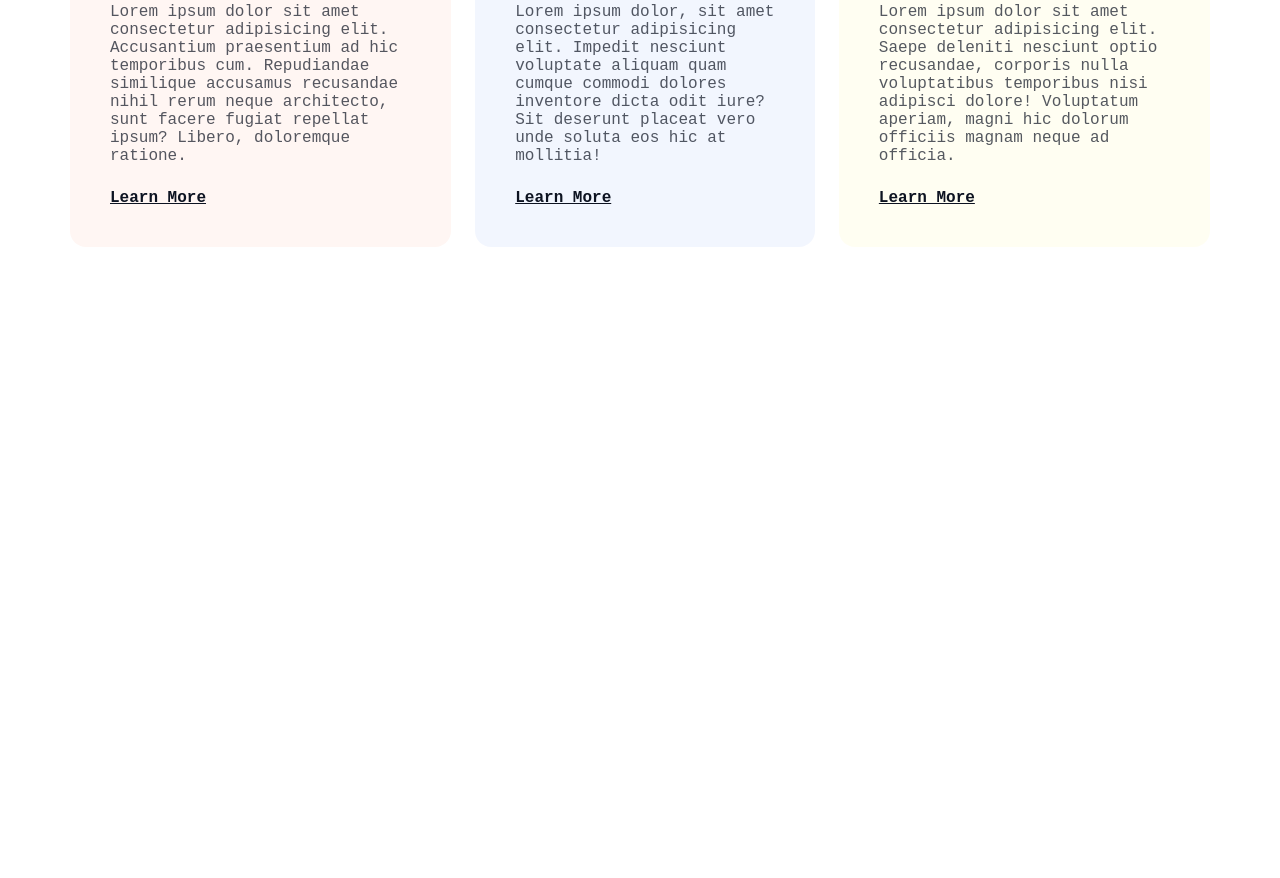
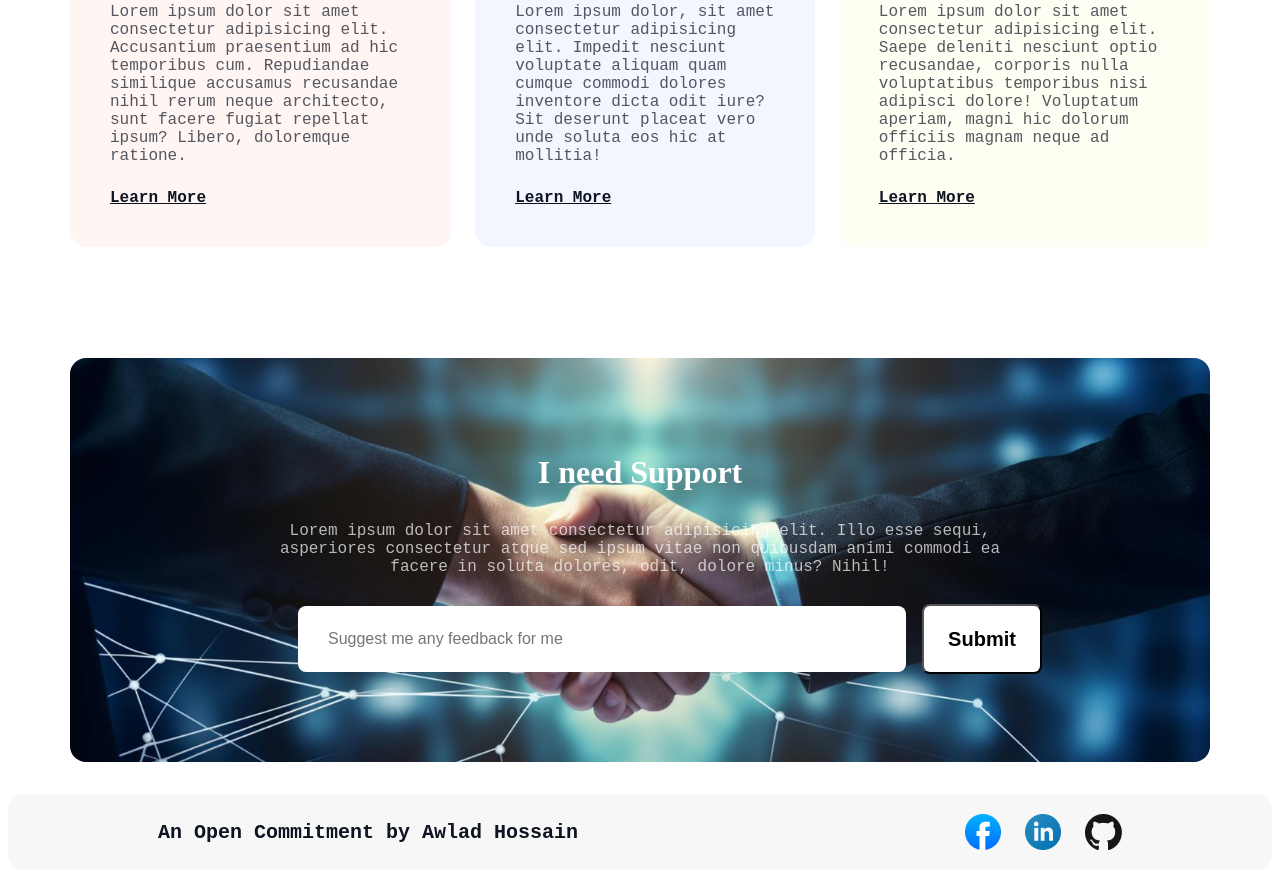
Before and after one commit to perpendicular01/assignment-1-resume, a plain HTML site: page index.html in a window 1280 px wide. Shown: the part 3641-4519 px from the top of the page. Before the commit the page ends 3999 px from the top, so only its background shows below. Drawn offline with Linux system fonts and the light colour scheme; a web font is replaced by a local one.

Commit message:
almost done

```diff
--- a/index.html
+++ b/index.html
@@ -130,9 +130,41 @@
             </div>
         </section>
 
+
+        <section class="support">
+            <div class="sup">
+                <div class="sup-info">
+                    <h3 class="sup-title"> I need Support </h3>
+                    <p class="sup-details">Lorem ipsum dolor sit amet consectetur adipisicing elit. Illo esse sequi, asperiores consectetur atque sed ipsum vitae non quibusdam animi commodi ea facere in soluta dolores, odit, dolore minus? Nihil!   </p>
+                </div>
+
+                <div class="sup-help">
+                    <form action="">
+                        <input class="sup-textarea" type="text" name="" id="" placeholder="Suggest me any feedback for me">
+                    </form>
+
+                    <form action="">
+                        <input class="sub-submit" type="submit" value="Submit">
+                    </form>
+
+                </div>
+            </div>
+
+
+        </section>
+
     </main>
 
-    <footer>
+    <footer class="footer">
+        <div class="foot-details">
+            <h4 class="foot-title">An Open Commitment by Awlad Hossain</h4>
+
+            <div class="foot-img">
+                <img src="assets/facebook.png" alt="">
+                <img src="assets/linkedin-icon 1.png" alt="">
+                <img src="assets/github.png" alt="">
+            </div>
+        </div>
 
     </footer>
 </body>
--- a/styles/style.css
+++ b/styles/style.css
@@ -290,3 +290,114 @@ main {
     text-align: left;
     text-decoration-line: underline;
 }
+
+
+/* SUPPORT */
+
+.support{
+
+    text-align: center;
+    background-image: url(../assets/handshake.jpg);
+    border-radius: 16px;
+    background: rgba(0, 0, 0, 0.2),rgba(0, 0, 0, 0.2),rgba(0, 0, 0, 0.2);
+    background-repeat: no-repeat;
+    background-position: center;
+    background-size: cover;
+
+}
+
+.sup{
+    padding: 64px 48px;
+}
+
+.sup-info{
+    padding: 0 157px;
+    margin-bottom: 28px;
+}
+
+.sup-title {
+    color: rgb(255, 255, 255);
+    font-family: Azeret Mono;
+    font-size: 32px;
+    font-weight: 900;
+    line-height: 36px;
+    letter-spacing: 0%;
+    text-align: center;
+}
+.sup-details{
+    color: rgb(255, 255, 255);
+    font-size: 16px;
+    font-weight: 400;
+    text-align: center;
+    opacity: 0.7;
+
+}
+
+.sup-help{
+    display: flex;
+    gap: 16px;
+    align-items: center;
+    padding: 0 180px;
+
+}
+
+.sup-textarea{
+    border: none;
+    border-radius: 8px;
+    color: rgba(13, 19, 33, 0.4);
+    width: 548px;
+    font-size: 16px;
+    height: 30px;
+    padding: 18px 30px;
+    margin-bottom: 24px;
+    font-weight: 400;
+
+
+}
+
+.sub-submit{
+    padding: 17px 20px;
+    font-size: 20px;
+    font-weight: 600;
+    width: 120px;
+    height: 70px;
+    border-radius: 8px;
+    background: rgb(255, 255, 255);
+    margin-bottom: 24px
+}
+
+
+
+
+
+
+
+
+
+
+/* footer */
+.footer{
+    border-radius: 16px;
+    background: rgba(13, 19, 33, 0.03);
+}
+
+.foot-details{
+    margin: 32px 150px 0px 150px;
+    display: flex;
+    align-items: center;
+    justify-content: space-between;
+}
+
+.foot-img{
+    display: flex;
+    align-items: center;
+    justify-content: space-around;
+    gap: 24px;
+}
+
+.foot-title{
+    color: rgb(13, 19, 33);
+    font-size: 20px;
+    font-weight: 600;
+    text-align: center;
+}
```
